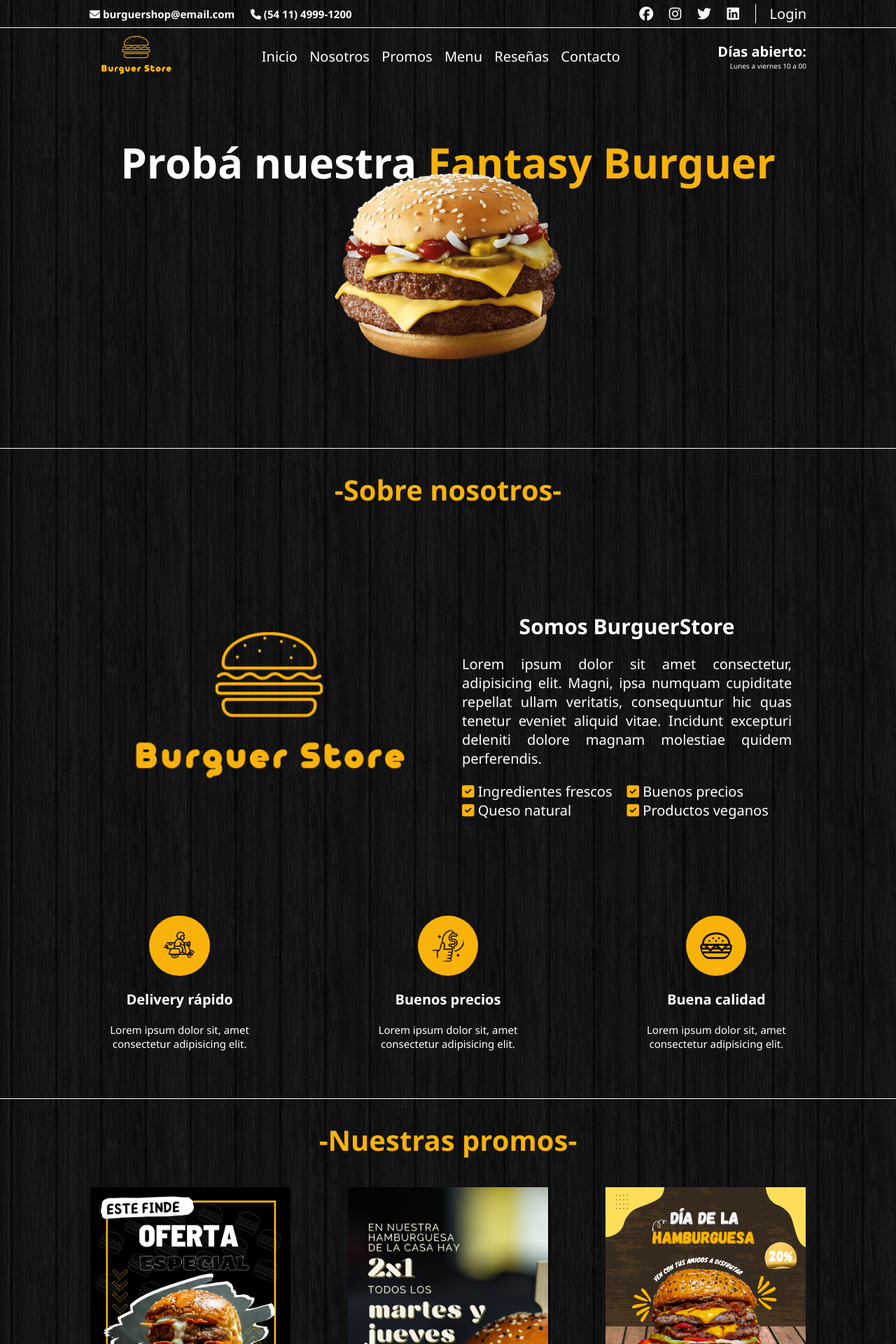
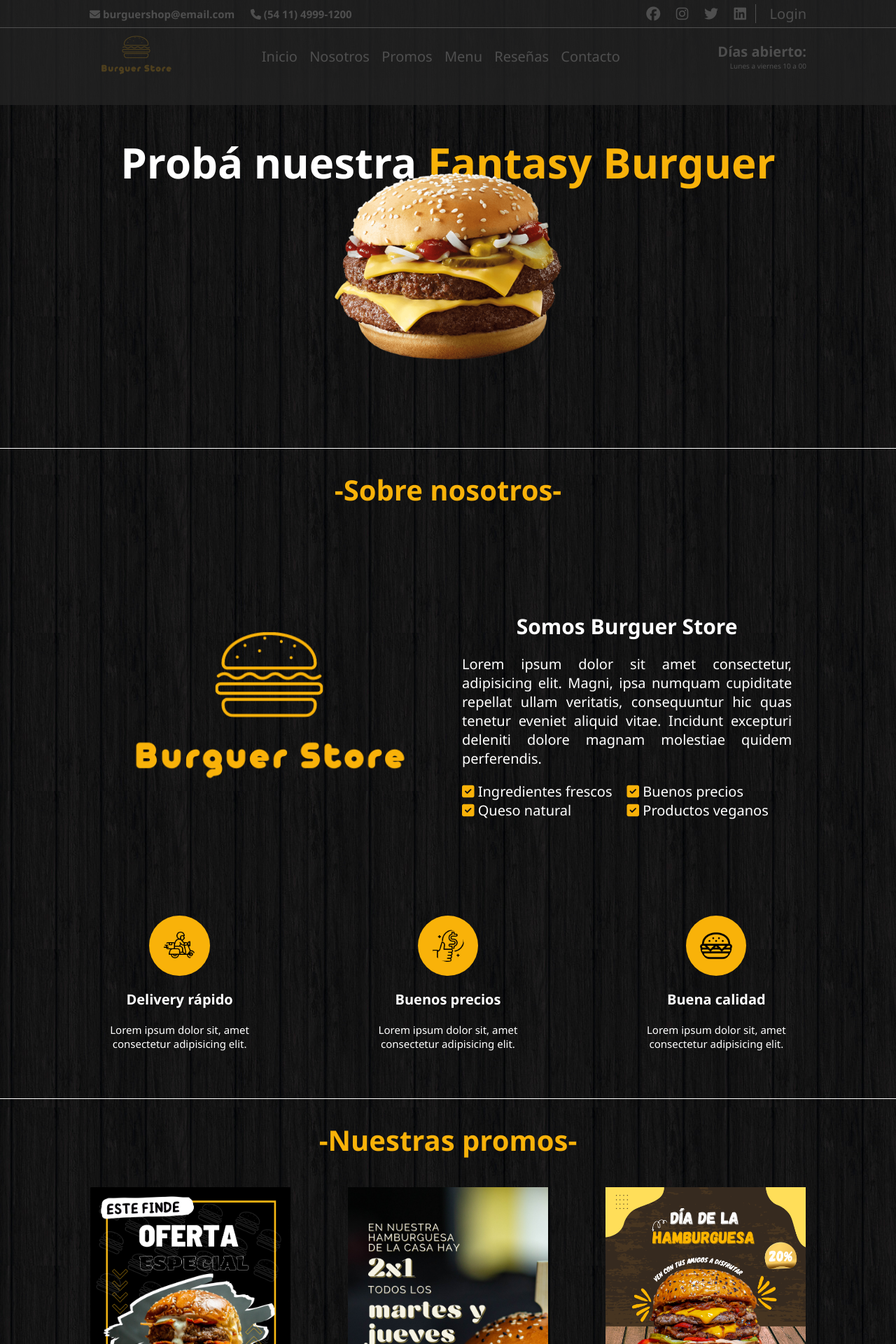
Before and after one commit to MauCoden95/burguerstore, a PHP site: page / in a window 1280 px wide. Shown: the top 1920 px of the page at 70% size. Run offline with PHP 8.4, Linux system fonts and the light colour scheme; data that the repository does not hold is empty; some libraries are stand-ins or nearby versions.

Commit message:
Add files via upload

```diff
--- a/Assets/Styles.css
+++ b/Assets/Styles.css
@@ -21,6 +21,7 @@ html{
 
 body{
     background: url('../Assets/Img/background.jpg');
+    position: relative;
 }
 
 .center{
@@ -92,9 +156,15 @@ body{
     color: var(--color-secundario);
 }
 
-.div-contact-header-2 a:last-child{
+.div-contact-header-2 button{
+    background: transparent;
+    border: none;
     border-left: .1rem solid #fff;
     padding: 0 0 0 2rem;
+    font-size: 2rem;
+    color: #fff;
+    cursor: pointer;
+    margin-left: 1rem;
 }
 
 
--- a/Index.php
+++ b/Index.php
@@ -16,6 +16,17 @@
     <title>BurguerStore</title>
 </head>
 <body>
+    <section id="login">
+        <i class="fas fa-times close"></i>
+        <form action="" autocomplete="off">
+            <h2>Login</h2>
+            <input type="text" name="username" placeholder="Usuario">
+            <input type="text" name="password" placeholder="Contraseña">
+            <input type="submit" value="Ingresar">
+            <a href="#">¿No tiene cuenta? Regístrese acá</a>
+        </form>
+    </section>
+
     <section id="div-contact-header">
         <div class="center">
             <div class="div-contact-header-1">
@@ -27,7 +38,7 @@
                 <a href="" class="fab fa-instagram"></a>
                 <a href="" class="fab fa-twitter"></a>
                 <a href="" class="fab fa-linkedin"></a>
-                <a href="" class="div-contact-header-2-a">Login</a>
+                <button class="div-contact-header-2-a">Login</button>
             </div>
         </div>
 
@@ -66,13 +77,13 @@
 
 
     <section id="about">
-        <div data-aos="fade-right">
             <div class="center">
                 <h2 class="section-title">-Sobre nosotros-</h2>
+                <div data-aos="fade-right">
                 <div class="about-info">
                     <img src="./Assets/Img/Logo.png" alt="Logo">
                     <div>
-                        <h2>Somos BurguerStore</h2>
+                        <h2>Somos Burguer Store</h2>
                         <p>
                             Lorem ipsum dolor sit amet consectetur, adipisicing elit. Magni, ipsa numquam cupiditate repellat ullam veritatis, consequuntur hic quas tenetur eveniet aliquid vitae. Incidunt excepturi deleniti dolore magnam molestiae quidem perferendis.
                         </p>
@@ -103,9 +114,10 @@
                         <h4>Buena calidad</h4>
                         <p>Lorem ipsum dolor sit, amet consectetur adipisicing elit.</p>
                     </div>
+                    </div>
                 </div>
             </div>
-        </div>
+
 
     </section>
 
@@ -217,7 +229,7 @@
                             <div>
                                 <i class="fas fa-map-marked-alt"></i>
                                 <h5>Dirección</h5>
-                                <p>Av. Lorem Ipsum 1200</p>
+                                <p>Av. Lorem Ipsum 1200, CABA</p>
                             </div>
                         </div>
 
--- a/Main.js
+++ b/Main.js
@@ -1,3 +1,17 @@
 AOS.init({
     duration: 800
 });
+
+
+const login = document.querySelector('#login');
+const loginBtn = document.querySelector('.div-contact-header-2-a');
+const loginBtnclose = document.querySelector('.close');
+
+
+loginBtn.addEventListener('click', () => {
+    login.style.top = "0";
+});
+
+loginBtnclose.addEventListener('click', () => {
+    login.style.top = "-65rem";
+});
```
Also changed, not shown: other parts of Assets/Styles.css (+63 -0 lines).
